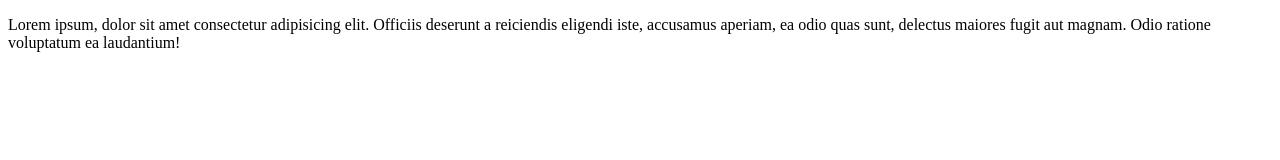
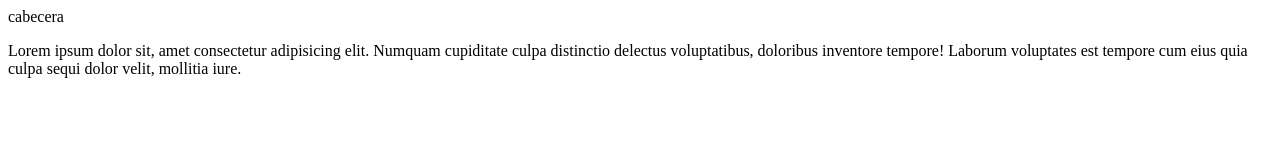
Before and after one commit to aeurza/Blog-de-pruebas, a plain HTML site: page index.html in a window 1280 px wide. Drawn offline with Linux system fonts and the light colour scheme.

Commit message:
primer commit a la sandbox

```diff
--- a/index.html
+++ b/index.html
@@ -13,6 +13,17 @@
     <link rel="stylesheet" href="./css/stile.css">
 </head>
 <body>
-    <p>Lorem ipsum, dolor sit amet consectetur adipisicing elit. Officiis deserunt a reiciendis eligendi iste, accusamus aperiam, ea odio quas sunt, delectus maiores fugit aut magnam. Odio ratione voluptatum ea laudantium!</p>
+    <div id="container">
+        <div id="sandbox">
+            cabecera
+            <p>Lorem ipsum dolor sit, amet consectetur adipisicing elit. Numquam cupiditate culpa distinctio delectus voluptatibus, doloribus inventore tempore! Laborum voluptates est tempore cum eius quia culpa sequi dolor velit, mollitia iure.</p>
+        </div>
+
+
+
+
+
+    </div>
+
 </body>
 </html>
```
